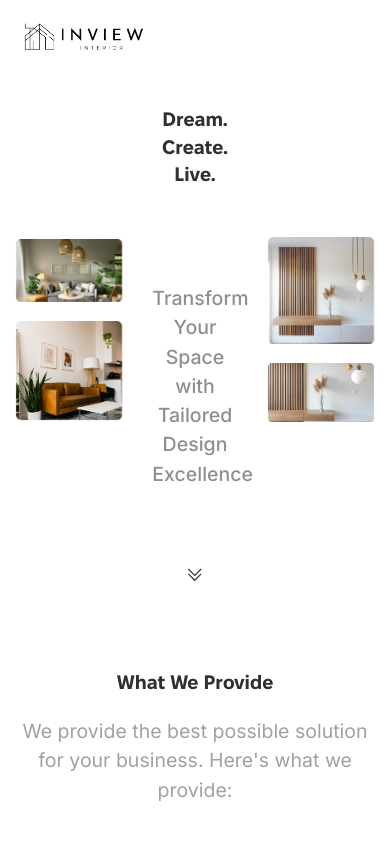
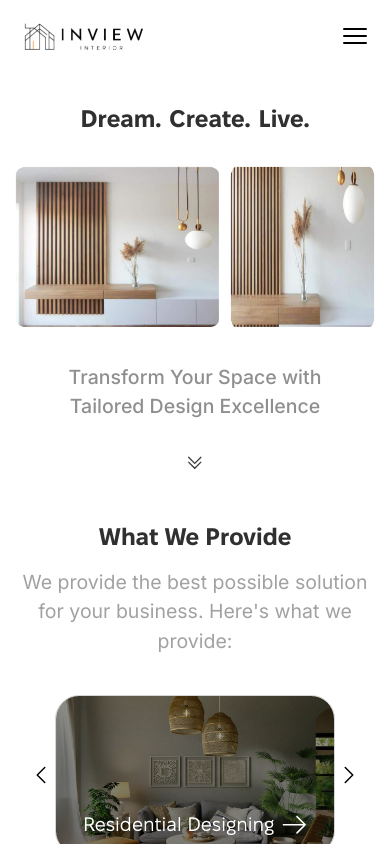
Before and after one commit to AroraKaran19/inview-interior, a Next.js app: page / in a window 390 px wide. Shown: the top 844 px of the page. Built offline with nearby package versions, Linux system fonts and the light colour scheme.

Commit message:
added some animations

```diff
--- a/app/HomePage.css
+++ b/app/HomePage.css
@@ -1,7 +1,7 @@
 /* Home Page */
 
 .home-page {
-    gap: clamp(5rem, 5vw, 10.125rem);
+    gap: clamp(3rem, 5vw, 10.125rem);
 }
 
 /* Hero Section */
@@ -82,7 +82,7 @@ section.home-hero-section .hero-text {
 }
 
 section.home-hero-section .hero-text .head-text h1 {
-    font-size: clamp(0rem, 5vw, 5rem);
+    font-size: clamp(1.5rem, 5vw, 5rem);
     font-family: "Fixel Bold", sans-serif;
     font-weight: 700;
     color: #303030;
@@ -118,7 +118,6 @@ section.home-hero-section .hero-text .head-text h1 {
 }
 
 section.home-hero-section .hero-text .sub-text {
-    padding-top: clamp(0rem, 5vw, 1.25rem);
     font-size: clamp(0rem, 5vw, 1.5rem);
     font-family: 'Inter', sans-serif;
     font-weight: 500;
@@ -126,6 +125,20 @@ section.home-hero-section .hero-text .sub-text {
     opacity: 0;
     transition: all 0.3s ease-in-out;
     animation: fade-in 0.6s 2s ease-in-out forwards;
+}
+
+section.home-hero-section .hero-text .hero-sm-images img {
+    height: clamp(10rem, 30vw, 10rem);
+    opacity: 0;
+    transition: all 0.3s ease-in-out;
+}
+
+section.home-hero-section .hero-text .hero-sm-images img:nth-child(1) {
+    animation: appearFromLeft 0.5s 2.5s ease-in-out forwards;
+}
+
+section.home-hero-section .hero-text .hero-sm-images img:nth-child(2) {
+    animation: appearFromRight 0.5s 2.5s ease-in-out forwards;
 }
 
 @keyframes jump-up-down {
@@ -161,9 +174,9 @@ section.home-second-section .home-second-section-content {
     padding-top: clamp(0rem, 5vw, 3.5rem);
 }
 
-section.home-second-section .home-second-section-content .arrows {
+/* section.home-second-section .home-second-section-content .arrows {
     background-color: rgba(255, 255, 255, 0.2);
-}
+} */
 
 section.home-second-section .home-second-section-content .carousel-container {
     scroll-snap-type: x mandatory;
@@ -172,7 +185,7 @@ section.home-second-section .home-second-section-content .carousel-container {
 
 section.home-second-section .home-second-section-content .home-section-services-card {
     height: clamp(10rem, 30vw, 37.25rem);
-    padding: clamp(0rem, 5vw, 3rem) clamp(0rem, 5vw, 0rem);
+    padding: clamp(0rem, 5vw, 3rem) clamp(0rem, 5vw, 2rem);
     scroll-snap-align: center;
     box-shadow: inset 0 -150px 100px rgba(0, 0, 0, 0.5);
     transition: all 0.7s ease-in-out;
@@ -231,8 +244,8 @@ section.home-third-section .home-third-section-content {
 }
 
 section.home-third-section .home-third-section-content .section-card-container {
-    display: grid;
-    grid-template-columns: repeat(auto-fill, minmax(clamp(15rem, 25vw, 28rem), 1fr));
+    display: flex;
+    flex-wrap: wrap;
     gap: clamp(0rem, 5vw, 3.125rem);
     justify-items: center;
     align-items: stretch;
@@ -240,6 +253,7 @@ section.home-third-section .home-third-section-content .section-card-container {
 
 section.home-third-section .home-third-section-content .section-card-container .working-section-card {
     padding: clamp(0rem, 5vw, 3.375rem) clamp(0rem, 5vw, 5.75rem);
+    width: calc(calc(100% - clamp(0rem, 5vw, 3.125rem)) / 2);
     transition: all 0.2s ease-in-out;
 
     .working-section-card-index {
@@ -285,3 +299,27 @@ section.home-third-section .home-third-section-content .image-collage img {
 section.home-third-section .home-third-section-content .image-collage .dual-images {
     gap: clamp(0rem, 5vw, 1.875rem);
 }
+
+@media (min-width: 0px) and (max-width: 1200px) {
+    section.home-hero-section {
+        padding-top: 0;
+    }
+
+    section.home-hero-section .hero-text {
+        padding-left: 0;
+        padding-right: 0;
+    }
+
+    .home-section-services-card-title {
+        transform: translateY(0) !important;
+        align-items: end;
+    }
+
+    section.home-third-section .home-third-section-content .section-card-container {
+        padding: clamp(0rem, 5vw, 1.38rem);
+    }
+
+    section.home-third-section .home-third-section-content .section-card-container .working-section-card {
+        width: 100%;
+    }
+}
--- a/app/Navbar/Navbar.css
+++ b/app/Navbar/Navbar.css
@@ -1,16 +1,64 @@
 /* Navbar */
+
+.navbar {
+    position: relative;
+}
+
+@keyframes slideFromLeft {
+    0% {
+        opacity: 0;
+        transform: translateX(-20px);
+    }
+
+    100% {
+        opacity: 1;
+        transform: translateX(0);
+    }
+}
+
 .navbar .logo-box {
     padding-left: clamp(0rem, 5vw, 1.5rem);
     padding-top: clamp(0rem, 5vw, 1.87rem);
+    opacity: 0;
+    transition: all 0.3s ease-in-out;
+    animation: slideFromLeft 0.5s 2.5s ease-in-out forwards;
 }
 
 .navbar .logo-box img {
     height: clamp(2rem, 5vw, 3.75rem);
 }
 
+@keyframes slideFromRight {
+    0% {
+        opacity: 0;
+        transform: translateX(20px);
+    }
+
+    100% {
+        opacity: 1;
+        transform: translateX(0);
+    }
+}
+
+.navbar .menu-btn {
+    padding-right: clamp(0rem, 5vw, 1.5rem);
+    padding-top: clamp(0rem, 5vw, 1.87rem);
+    opacity: 0;
+    transition: all 0.3s ease-in-out;
+    animation: slideFromRight 0.5s 2.5s ease-in-out forwards;
+}
+
+.navbar .menu-btn svg {
+    height: 2rem;
+    cursor: pointer;
+}
+
 .navbar .contact-btn {
     padding-right: clamp(0rem, 5vw, 2rem);
     padding-top: clamp(0rem, 5vw, 2.12rem);
+    opacity: 0;
+    transition: all 0.3s ease-in-out;
+    animation: slideFromRight 0.5s 2.5s ease-in-out forwards;
 }
 
 .navbar .contact-btn a {
@@ -31,9 +79,24 @@
     fill: #303030;
 }
 
+@keyframes slideDown {
+    0% {
+        opacity: 0;
+        transform: translateY(-20px);
+    }
+
+    100% {
+        opacity: 1;
+        transform: translateY(0);
+    }
+}
+
 .navbar .nav-links {
     gap: clamp(0rem, 5vw, 3.37rem);
     padding-top: clamp(0rem, 5vw, 2.5rem);
+    opacity: 0;
+    transition: all 0.3s ease-in-out;
+    animation: slideDown 0.5s 2.7s ease-in-out forwards;
 }
 
 .navbar .nav-links a {
@@ -48,3 +111,30 @@
     color: #303030;
     font-weight: 600;
 }
+
+@keyframes fadeIn {
+    0% {
+        opacity: 0;
+    }
+
+    100% {
+        opacity: 1;
+    }
+}
+
+@media (min-width: 321px) and (max-width: 1200px) {
+    .navbar::after {
+        content: '';
+        display: block;
+        width: 95%;
+        border-bottom: 1px solid rgba(0, 0, 0, 0.15);
+        margin: 0 auto;
+        position: absolute;
+        left: 0;
+        right: 0;
+        bottom: 0;
+        opacity: 0;
+        transition: all 0.3s ease-in-out;
+        animation: fadeIn 0.5s 2.7s ease-in-out forwards;
+    }
+}
--- a/app/Navbar/Navbar.tsx
+++ b/app/Navbar/Navbar.tsx
@@ -6,12 +6,19 @@ import "./Navbar.css";
 const Navbar = () => {
 
   return (
-    <div className='navbar max-h-[120px] max-w-screen flex'>
+    <div className='navbar max-h-[120px] max-w-screen flex sm:pb-4'>
 
       <div className="logo-box flex-1">
         <a href="/">
-        <img src="/full-logo.png" alt="InviewInterior Logo" />
+          <img src="/full-logo.png" alt="InviewInterior Logo" />
         </a>
+      </div>
+
+      <div className="menu-btn flex-1 hidden sm:flex justify-end items-center">
+        {/* Need to make this! */}
+        <svg xmlns="http://www.w3.org/2000/svg" fill="none" viewBox="0 0 24 24" strokeWidth={1.5} stroke="currentColor">
+          <path strokeLinecap="round" strokeLinejoin="round" d="M3.75 6.75h16.5M3.75 12h16.5m-16.5 5.25h16.5" />
+        </svg>
       </div>
 
       <div className="nav-links sm:hidden flex-auto flex justify-center">
--- a/app/components/HeroArrow.tsx
+++ b/app/components/HeroArrow.tsx
@@ -7,7 +7,7 @@ const HeroArrow = () => {
     useEffect(() => {
 
         // Window scroll to top
-        // window.scrollTo(0, 0);
+        window.scrollTo(0, 0);
 
         setTimeout(() => {
             const firstText = document.querySelector(".animate-fadeIn") as HTMLElement;
@@ -17,7 +17,7 @@ const HeroArrow = () => {
     }, [])
 
     return (
-        <Link href="#how-it-happens">
+        <Link href="/#how-it-happens">
             <svg xmlns="http://www.w3.org/2000/svg" fill="none" viewBox="0 0 24 24" strokeWidth={1.5} stroke="currentColor" className="animate-fadeIn">
                 <path strokeLinecap="round" strokeLinejoin="round" d="m4.5 5.25 7.5 7.5 7.5-7.5m-15 6 7.5 7.5 7.5-7.5" />
             </svg>
--- a/app/components/HomeHeroSection.tsx
+++ b/app/components/HomeHeroSection.tsx
@@ -5,18 +5,23 @@ import "../HomePage.css";
 const HomeHeroSection = () => {
 	return (
 		<>
-			<section id='hero-section' className='home-hero-section h-fit w-full flex'>
+			<section id='hero-section' className='home-hero-section h-fit w-full flex sm:flex-col'>
 
-				<div className="left-images flex-1 flex flex-col justify-center items-center">
+				<div className="left-images flex-1 flex flex-col justify-center items-center sm:hidden">
 					<img src="/HomeHeroSection1.png" alt="Interior 1" />
 					<img src="/HomeHeroSection2.png" alt="Interior 2" />
 				</div>
 
-				<div className="hero-text flex-1 flex flex-col gap-20">
+				<div className="hero-text flex-1 flex flex-col gap-20 sm:gap-9">
 					<div className="head-text justify-center flex w-full flex-wrap gap-2 items-center leading-none">
 						<h1 className=''>Dream.</h1>
 						<h1 className=''>Create.</h1>
 						<h1 className=''>Live.</h1>
+					</div>
+
+					<div className="hero-sm-images hidden sm:flex justify-center items-center gap-3">
+						<img src="/HomeHeroSection3.png" alt="Hero Image 1" className='h-full w-[60%]' />
+						<img src="/HomeHeroSection4.png" alt="Hero Image 2" className='h-full w-[40%]' />
 					</div>
 
 					<div className="sub-text flex justify-center w-full">
@@ -28,7 +33,7 @@ const HomeHeroSection = () => {
 					</div>
 				</div>
 
-				<div className="right-images flex-1 flex flex-col justify-center items-center">
+				<div className="right-images flex-1 flex flex-col justify-center items-center sm:hidden">
 					<img src="/HomeHeroSection3.png" alt="Interior 3" />
 					<img src="/HomeHeroSection4.png" alt="Interior 4" />
 				</div>
--- a/app/components/HomeSection3.tsx
+++ b/app/components/HomeSection3.tsx
@@ -13,7 +13,7 @@ const HomeSection3 = () => {
 						<WorkingCards />
 					</div>
 
-					<div className="image-collage w-[45%] sm:w-full flex">
+					<div className="image-collage w-[45%] sm:hidden flex">
 
 						<img src="/HomeThirdSection1.jpg" alt="Interior 1" className='flex-1 w-full h-full rounded-3xl' />
 
--- a/app/components/ServicesCard.tsx
+++ b/app/components/ServicesCard.tsx
@@ -15,10 +15,10 @@ const ServicesCard = ({ title, description, imageUrl, redirectUrl }: ServicesCar
 	return (
 		<>
 			<div key={title} onClick={() => { redirectUrl && Redirection(redirectUrl) }} style={{ backgroundImage: `url('${imageUrl}')` }} className={`relative bg-cover bg-center home-section-services-card flex w-[calc((100%-4.1rem*2)/3)] sm:w-full flex-shrink-0 flex-col items-center border-[#D4D4D4] border-[1px] rounded-3xl`}>
-				<h2 className='home-section-services-card-title leading-none h-full flex justify-center gap-4 hover:gap-2'>
+				<h2 className='home-section-services-card-title leading-none h-full flex justify-center gap-4 sm:gap-2 hover:gap-2'>
 					<span className='text-center h-fit select-none'>{title}</span>
-					<svg viewBox="0 0 24 19" fill="none" xmlns="http://www.w3.org/2000/svg" className='flex justify-center items-center'>
-						<path d="M1.3641 9.49997H22.5773M22.5773 9.49997L14.6224 1.54502M22.5773 9.49997L14.6224 17.4549" stroke="white" strokeWidth="1" strokeLinecap="round" strokeLinejoin="round" />
+					<svg viewBox="0 0 24 19" fill="none" xmlns="http://www.w3.org/2000/svg" className=''>
+						<path d="M1.3641 9.49997H22.5773M22.5773 9.49997L14.6224 1.54502M22.5773 9.49997L14.6224 17.4549" stroke="white" strokeWidth="1" strokeLinecap="round" strokeLinejoin="round" className='sm:stroke-[1.5] self-center' />
 					</svg>
 				</h2>
 				<p className='home-section-services-card-description text-center w-[50%]'>{description}</p>
--- a/app/components/WorkingCards.tsx
+++ b/app/components/WorkingCards.tsx
@@ -25,9 +25,9 @@ const WorkingCards = () => {
 		<>
 			{cards.map((card, index) => (
 				<div key={index} className="working-section-card flex flex-col justify-center items-center border-[#D4D4D4] border-[1px] rounded-3xl">
-					<h2 className='working-section-card-index leading-none'>{index+1}.</h2>
-					<h2 className='working-section-card-title leading-none'>{card.title}</h2>
-					<p className='working-section-card-description text-center'>{card.description}</p>
+					<h2 className='working-section-card-index leading-none select-none'>{index+1}.</h2>
+					<h2 className='working-section-card-title leading-none select-none'>{card.title}</h2>
+					<p className='working-section-card-description text-center select-none'>{card.description}</p>
 				</div>
 			))}
 		</>
--- a/app/globals.css
+++ b/app/globals.css
@@ -30,13 +30,20 @@
     font-family: "Fixel Bold", sans-serif;
     font-weight: 700;
     color: #303030;
-    font-size: clamp(0rem, 5vw, 2.5rem);
+    font-size: clamp(1.5rem, 5vw, 2.5rem);
     margin-bottom: clamp(0rem, 5vw, 2.5rem);
+    line-height: 1;
 }
 
 .section-sub-heading {
     font-family: "Inter", sans-serif;
     font-weight: 400;
     color: rgba(0, 0, 0, 0.37);
-    font-size: clamp(0rem, 5vw, 1.5rem);
+    font-size: clamp(1rem, 5vw, 1.5rem);
 }
+
+@media (min-width: 321px) and (max-width: 1200px) {
+    .section-heading {
+        font-weight: 500;
+    }
+}
--- a/tailwind.config.ts
+++ b/tailwind.config.ts
@@ -57,9 +57,6 @@ const config: Config = {
         jumpUpDown: "jumpUpDown 1s ease-in-out infinite",
         fadeIn: "fadeIn 1s 2.5s ease-in-out forwards",
       },
-      gridTemplateColumns: {
-        '5_minmax(300px,_1fr)': 'repeat(5, 1fr)',
-      },
     },
   },
   plugins: [],
```
Lines whose indentation alone changed are shown as unchanged.
